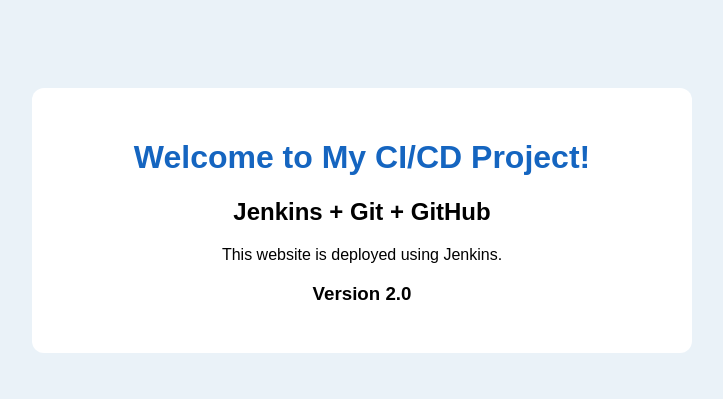
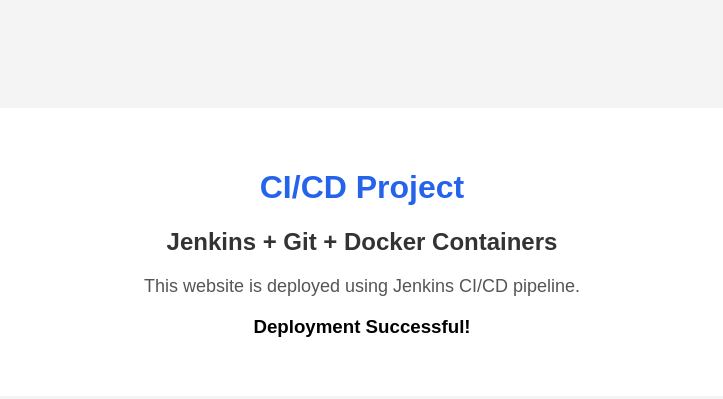
Before and after one commit to prathameshkhedekar11/Jenkins-CICD, a plain HTML site: page index.html in a window 1280 px wide. Shown: the whole page, without its empty margins (278-1001 px from the left). Drawn offline with Linux system fonts and the light colour scheme.

Commit message:
Update CI CD project headng

```diff
--- a/index.html
+++ b/index.html
@@ -2,32 +2,45 @@
 <!DOCTYPE html>
 <html>
 <head>
-    <title>CI/CD Demo Website</title>
+    <title>CI/CD Project</title>
     <style>
         body {
-            font-family: Arial;
+            font-family: Arial, sans-serif;
+            background: #f4f4f4;
             text-align: center;
-            background: #eaf2f8;
-            padding: 80px;
+            padding-top: 100px;
         }
+
+        .container {
+            background: white;
+            padding: 40px;
+            margin: auto;
+            width: 65%;
+            border-radius: 12px;
+        }
+
         h1 {
-            color: #1565c0;
+            color: #2563eb;
         }
-        .box {
-            background: white;
-            padding: 30px;
-            border-radius: 12px;
-            max-width: 600px;
-            margin: auto;
+
+        h2 {
+            color: #333;
+        }
+
+        p {
+            color: #555;
+            font-size: 18px;
         }
     </style>
 </head>
 <body>
-    <div class="box">
-        <h1>Welcome to My CI/CD Project!</h1>
-        <h2>Jenkins + Git + GitHub</h2>
-        <p>This website is deployed using Jenkins.</p>
-        <h3>Version 2.0</h3>
+
+    <div class="container">
+        <h1>CI/CD Project</h1>
+        <h2>Jenkins + Git + Docker Containers</h2>
+        <p>This website is deployed using Jenkins CI/CD pipeline.</p>
+        <h3>Deployment Successful!</h3>
     </div>
+
 </body>
 </html>
```
